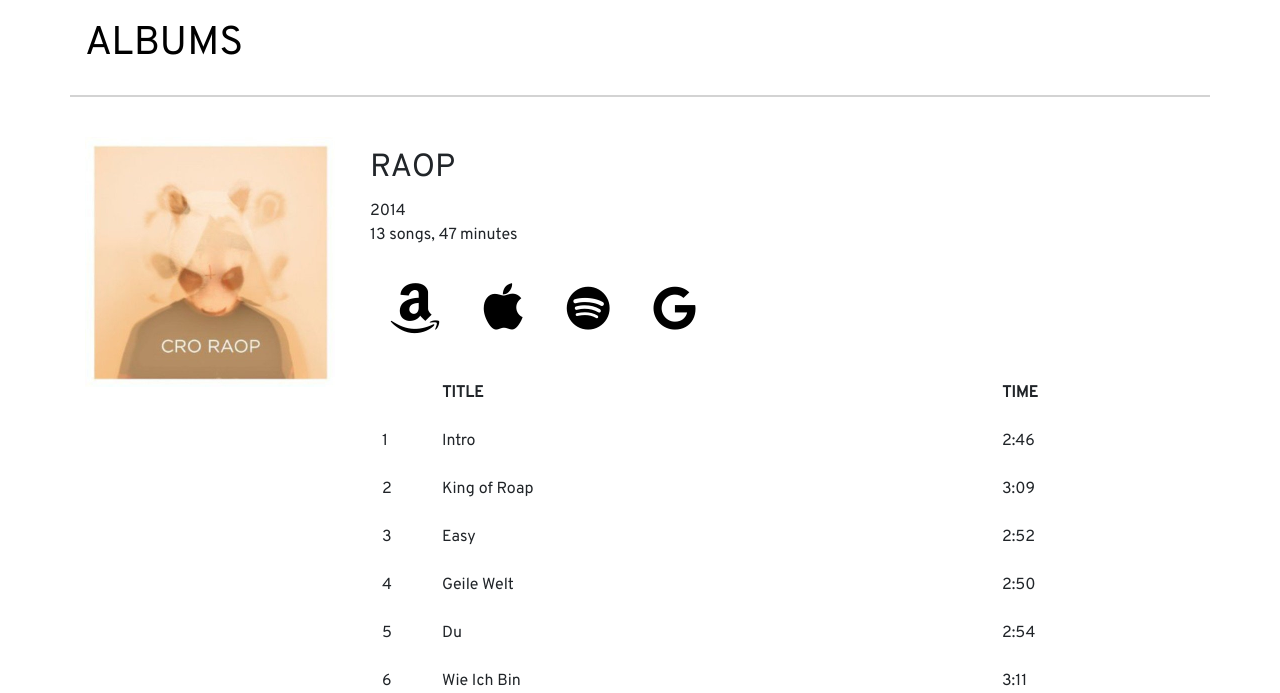
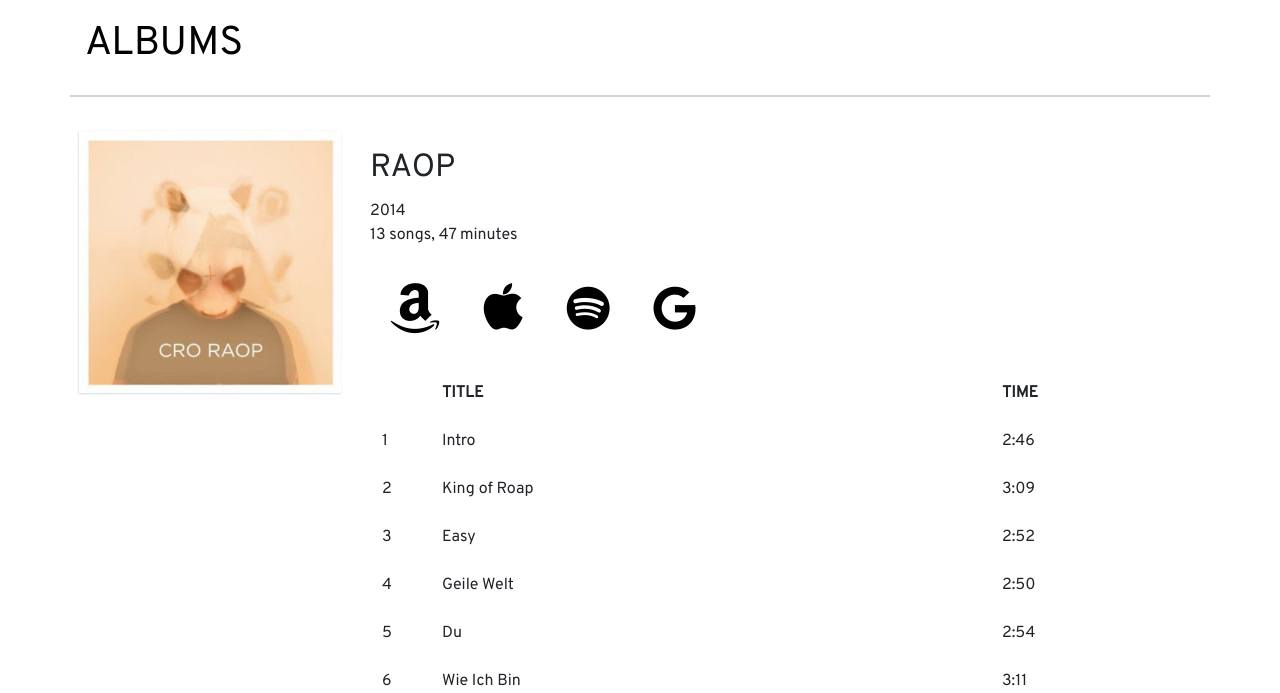
Before and after one commit to sstaengle/final-directory, a plain HTML site: page discography.html in a window 1280 px wide. In both pictures the pointer is over the picture 210 px from the left and 369 px from the top of the page. Shown: the part 107-800 px from the top of the page. Drawn offline with nearby package versions, Linux system fonts and the light colour scheme; files whose address does not match are found by name.

Commit message:
Tour
changed table link color

```diff
--- a/assets/stylesheets/styles.css
+++ b/assets/stylesheets/styles.css
@@ -33,6 +33,15 @@ body {
    color: white;
  }
 .nav-item.active a {
+  color: #E87DF8;
+}
+
+/* TOUR links */
+.table-link a {
+  color: #5BBABC;
+}
+
+.table-link a:hover {
   color: #E87DF8;
 }
 
@@ -130,8 +139,16 @@ h2{
 .album-thumbnail{
   height: 250px;
   width:auto;
+
 }
 
+.album-thumbnail:hover {
+  box-shadow: 0 1px 2px rgba(0,0,0,0.5);
+  transition: box-shadow 0.1s ease-in-out;
+  -ms-transform: scale(1.05); /* IE 9 */
+  -webkit-transform: scale(1.05); /* Safari 3-8 */
+  transform: scale(1.05);
+}
 .album-container{
   border-top: 2px solid lightgrey;
   padding-top: 40px;
@@ -201,10 +218,6 @@ h2{
   padding-bottom: 50px;
   border-top: 2px solid lightgrey;
 
-.table-link a {
-  color: #5BBABC;
-}
-
 /* MEDIA */
 .media-row{
   padding-bottom: 10px;
```
Also changed, not shown: merch.html (+2 -1 lines).
